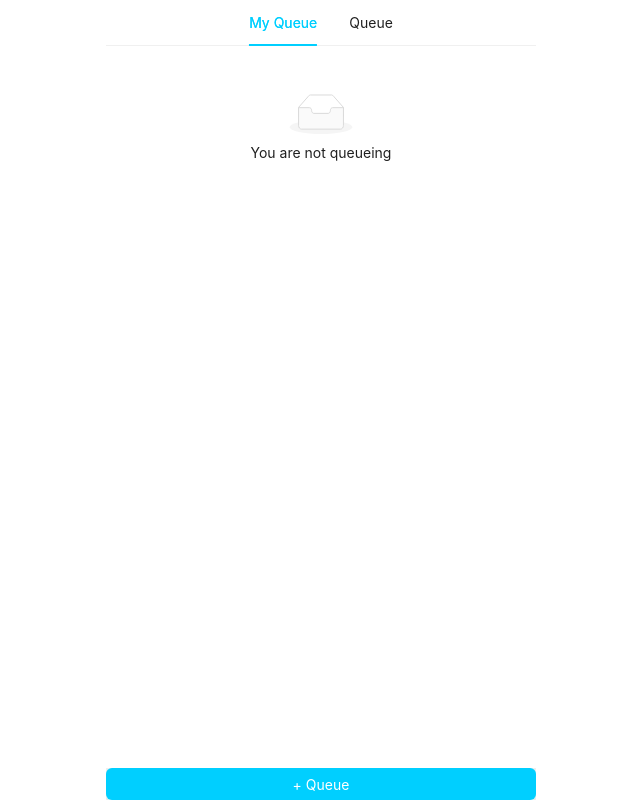
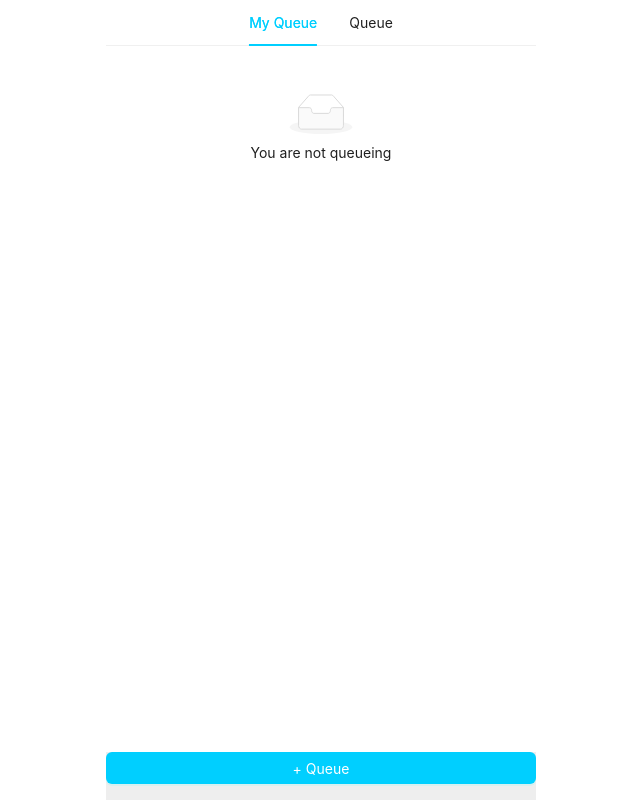
Before and after one commit to carol-lim/shower-queue-app, a React (Vite) app in the folder frontend/: page /home in a window 1280 px wide. Shown: the whole page, without its empty margins (319-959 px from the left). Built offline with nearby package versions, Linux system fonts and the light colour scheme; no server answers; the database is empty.

Commit message:
Add padding bottom 16px to footer

```diff
--- a/frontend/src/App.css
+++ b/frontend/src/App.css
@@ -53,6 +53,7 @@
   background: #eee;
   display: flex;
   z-index: 10;
+  padding-bottom: 16px;
 }
 
 .center-vertically {
```
